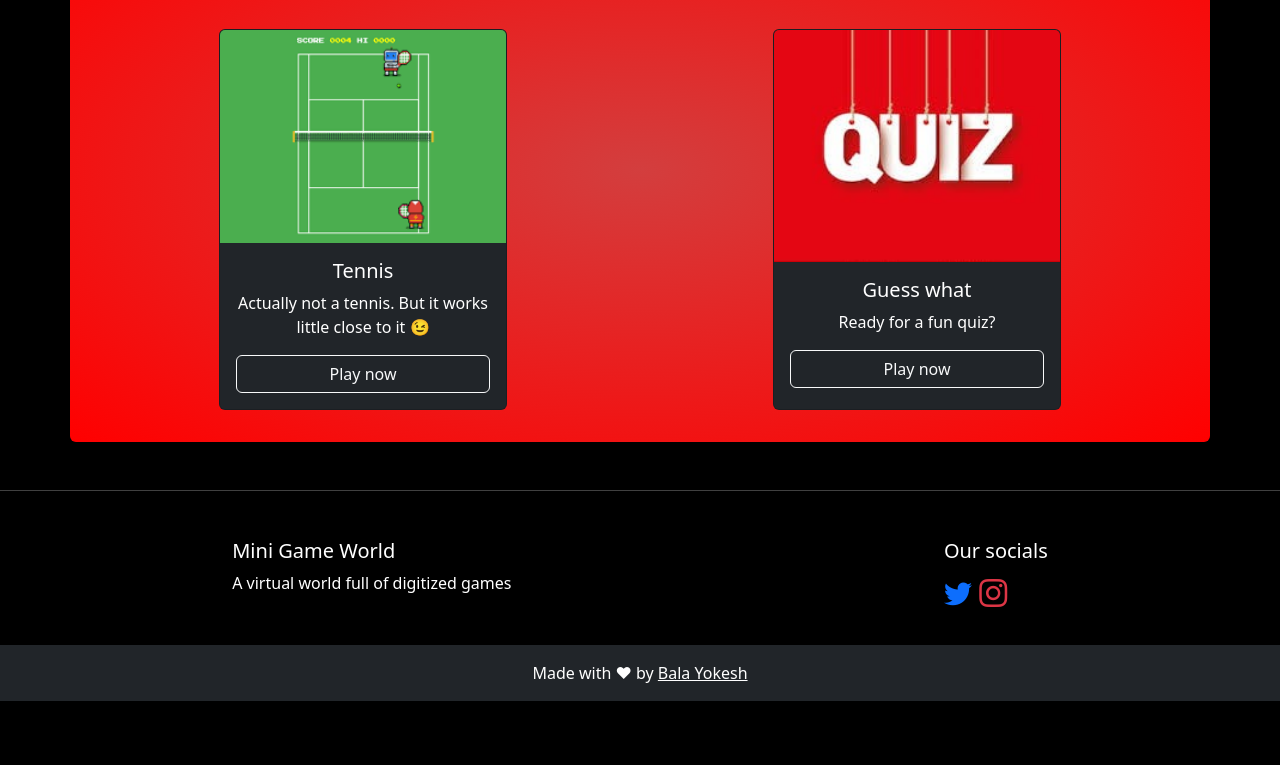
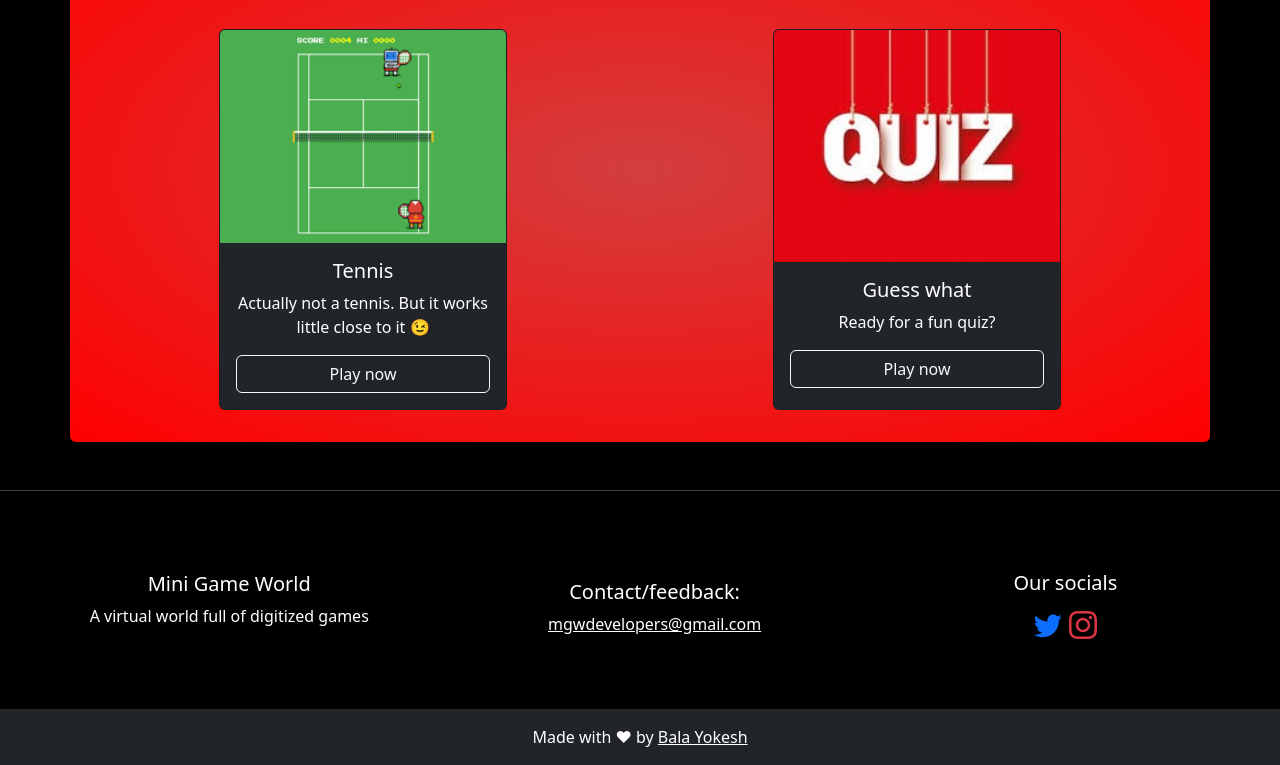
Before and after one commit to MiniGameWorld/MiniGameWorld, a plain HTML site: page index.html in a window 1280 px wide. Shown: the part 891-1656 px from the top of the page. Before the commit the page ends 1592 px from the top, so only its background shows below. Drawn offline with nearby package versions, Linux system fonts and the light colour scheme.

Commit message:
improved footer

```diff
--- a/index.html
+++ b/index.html
@@ -80,13 +80,18 @@
 
     <hr />
     <footer>
-        <div class="d-flex justify-content-around text-left p-3 flex-wrap">
-            <div class="m-3">
+        <div class="d-flex justify-content-around text-center py-5 flex-wrap align-items-center">
+            <div class="my-3">
                 <p class="h5">Mini Game World</p>
                 <p>A virtual world full of digitized games</p>
             </div>
 
-            <div class="m-3">
+            <div class="my-3">
+                <p class="h5">Contact/feedback:</p>
+                <a href="mailto:mgwdevelopers@gmail.com" class="text-reset">mgwdevelopers@gmail.com</a>
+            </div>
+
+            <div class="text-center my-3" style="min-width: 250px;">
                 <p class="h5">Our socials</p>
                 <a href="https://twitter.com/MiniGameWorld1" class="text-reset fs-3 text-decoration-none" target="_blank">
                     <i class="bi bi-twitter text-primary"></i>
@@ -96,6 +101,7 @@
                 </a>
             </div>
         </div>
+
         <div class="bg-dark p-3 text-center">
             Made with ❤ by <a href="https://balayokesh.github.io" target="_blank" class="text-reset">Bala Yokesh</a>
         </div>
```
